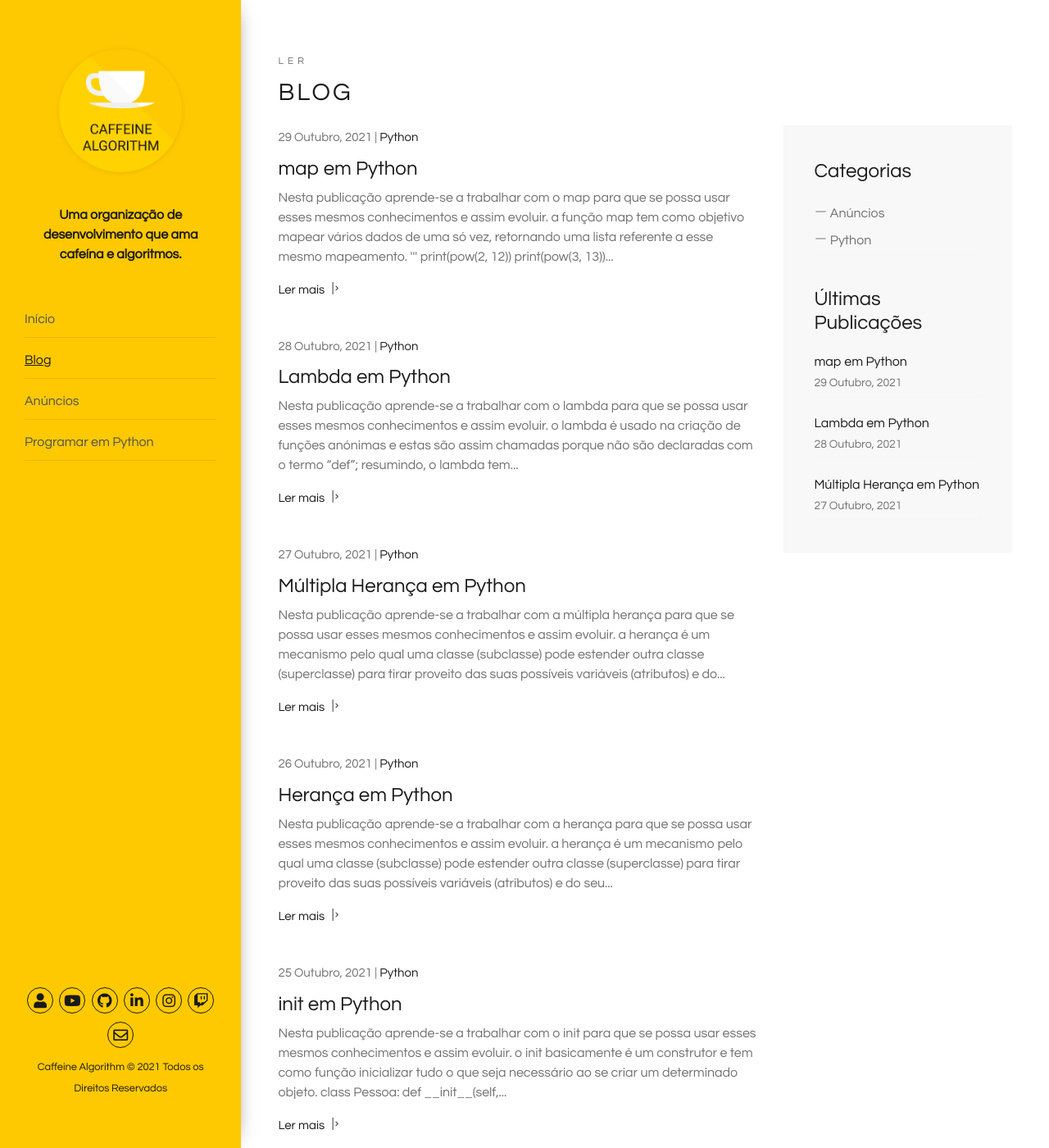
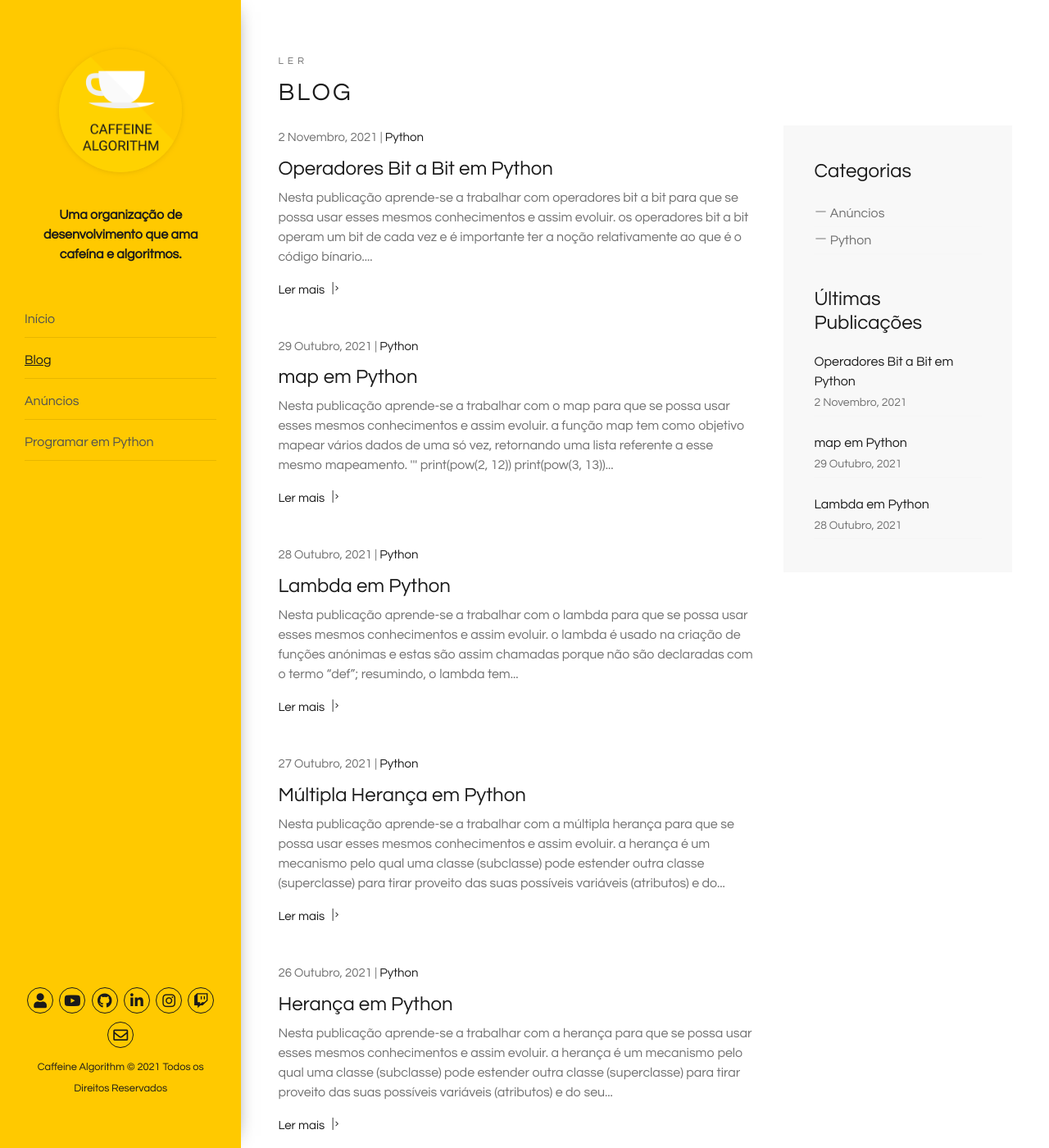
Before and after one commit to caffeinealgorithm/caffeinealgorithm.github.io, a Jekyll site: the page built from blog/index.html, in a window 1280 px wide and 1400 px high. Shown: the whole window at 82% size. Built offline with Jekyll 4.4.1, drawn with Linux system fonts in a browser that asks for light colours; the list of posts is cut into pages by our own code; some of the changed text lies outside the part shown.

Commit message:
Add 35º episode of the Python programming series

````diff
--- /dev/null
+++ b/_posts/2021-11-02-operadores-bit-a-bit-em-python.md
@@ -0,0 +1,37 @@
+---
+layout: post
+excerpt: Blog
+title: 'Operadores Bit a Bit em Python'
+description: 'Descobre como se trabalha com operadores bit a bit na linguagem de programação Python. Obtém respostas às tuas dúvidas com a teoria e os exemplos apresentados.'
+keywords: 'python, operadores bit a bit, operadores bit, operadores, bit, publicação'
+date: 2021-11-02
+categories: [Python]
+---
+
+Nesta publicação aprende-se a trabalhar com operadores bit a bit para que se possa usar esses mesmos conhecimentos e assim evoluir.
+
+- os operadores bit a bit operam um bit de cada vez e é importante ter a noção relativamente ao que é o código bínario.
+
+`1` | Verdadeiro
+`0` | Falso
+`&` | Apenas é verdadeiro quando ambos os números corresponderem a 1 e 1
+`|` | Apenas é falso quando ambos os números corresponderem a 0 e 0
+`<<` | Deslocam os bits de acordo com o número dado para a esquerda
+`>>` | Deslocam os bits de acordo com o número dado para a direita
+
+- depois temos também os operadores `^` e `~`;
+- tais operadores são usados maioritariamente em diversas situações (criptografia, compressão de dados, produção de hash codes, comunicação com o hardware, jogos e etc).
+
+```python
+x = 60 # 00111100
+y = 13 # 00001101
+
+print('Resultado do operador &:', x & y) # Resultado do operador &: 12 (00001100)
+print('Resultado do operador |:', x | y) # Resultado do operador |: 61 (00111101)
+print('Resultado do operador <<:', x << 2) # Resultado do operador <<: 240 (11110000)
+print('Resultado do operador >>:', x >> 2) # Resultado do operador >>: 15 (00001111)
+```
+
+Não te esqueças de [assistir ao vídeo](https://youtu.be/gyBY7AcVPk4){:target="\_blank"} e podes sempre ler esta publicação [em inglês](https://nelsonsilvadev.com/blog/20211102/bitwise-operators-in-python/){:target="\_blank"}.
+
+### _Happy coding!_
--- a/index.html
+++ b/index.html
@@ -80,7 +80,7 @@ keywords: organização, desenvolvimento, cafeína, algoritmos, publicações, v
       </div>
 
       <div class="row">
-        {% for video in site.python %} {% if video.id == "/python/34" %}
+        {% for video in site.python %} {% if video.id == "/python/35" %}
         <div
           class="col-xs-12 col-sm-3 col-sm-6 col-lg-6 col-xl-3 animate-box"
           data-animate-effect="fadeInLeft"
````
Also changed, not shown: _python/35.md (added, +5 -0 lines), assets/img/playlists/python/35.png (added).
